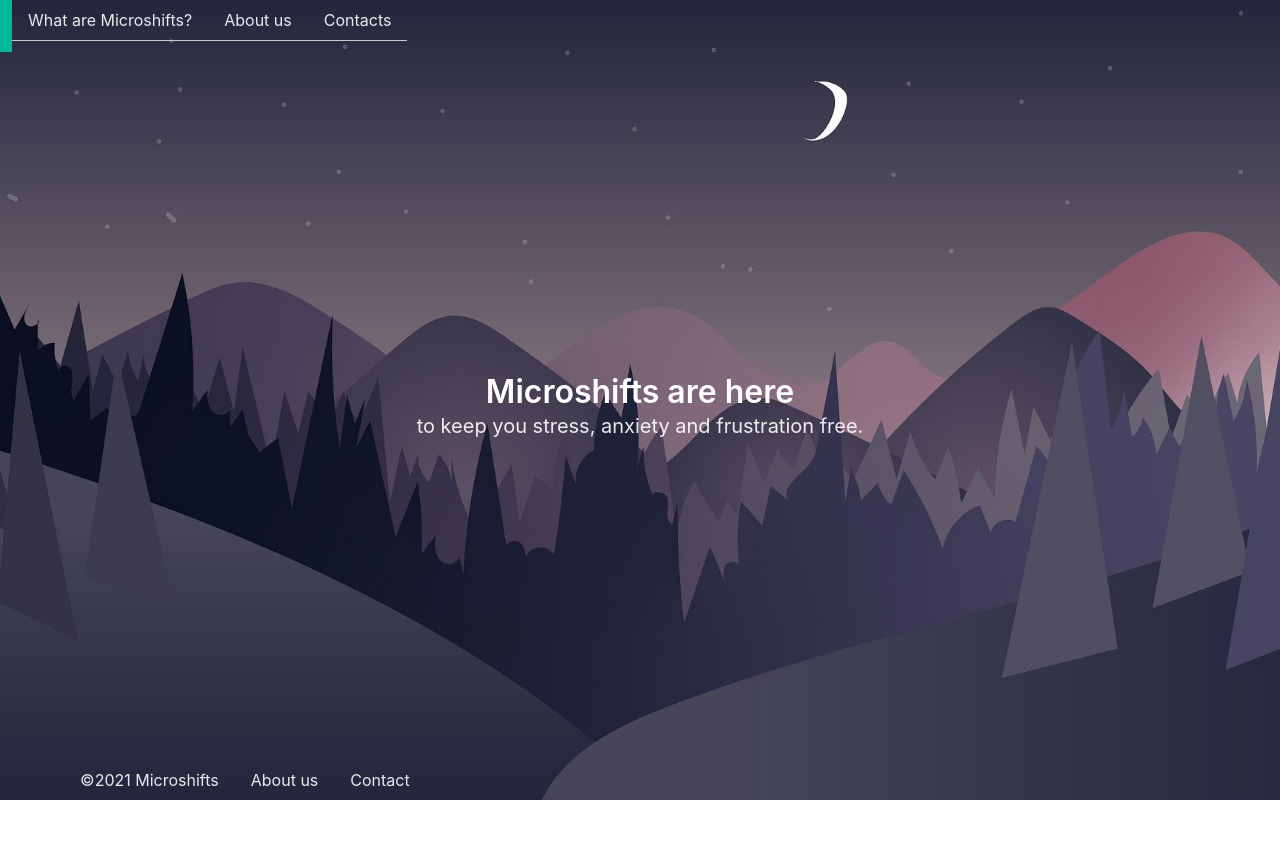
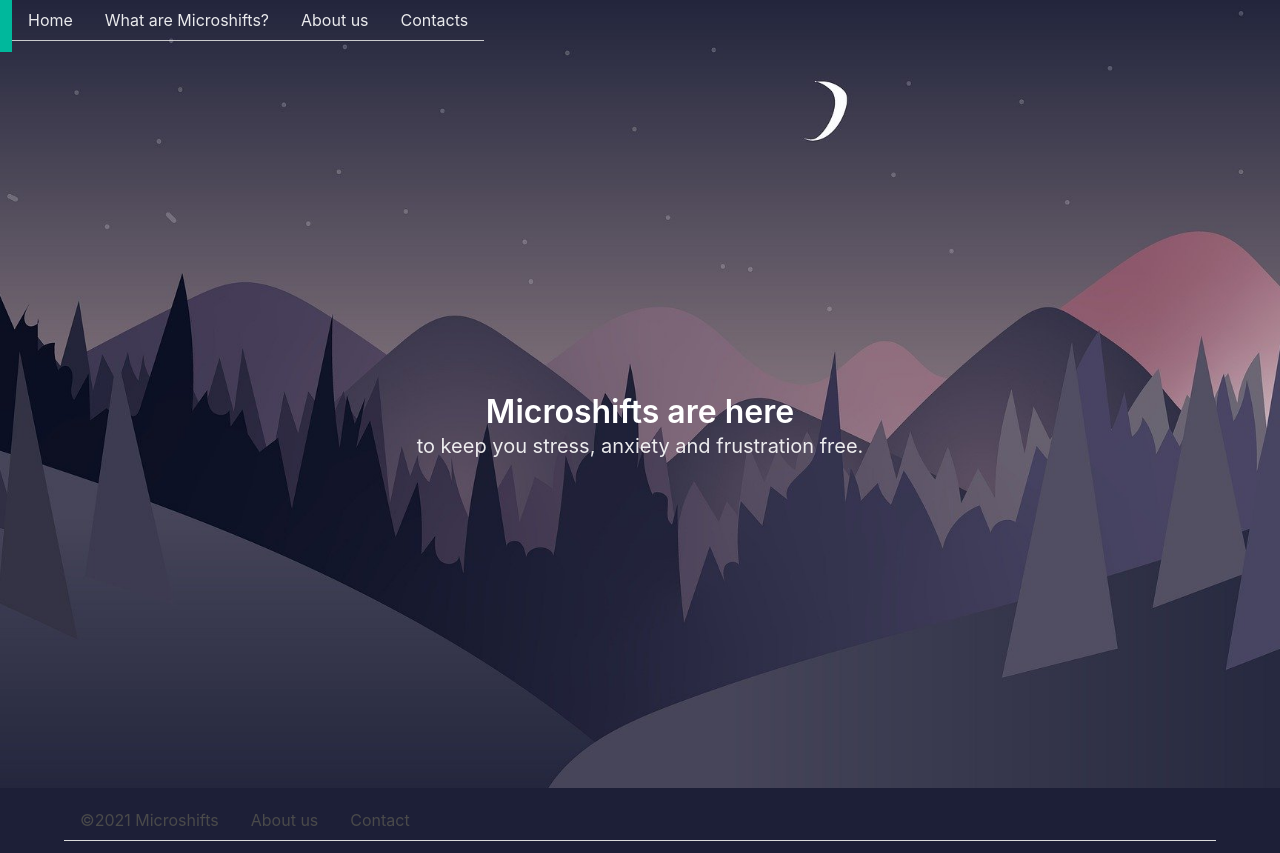
Before and after one commit to nikita6120/microshifts, a plain HTML site: page index.html in a window 1280 px wide. Before the commit the page ends 800 px from the top, so only its background shows below. Drawn offline with nearby package versions, Linux system fonts and the light colour scheme.

Commit message:
more wip

```diff
--- a/index.css
+++ b/index.css
@@ -3,3 +3,6 @@
   background-position: center;
   background-size: cover;
 }
+#microShiftsLanding .hero-foot {
+  background:#1D1F37 ;
+}
--- a/index.html
+++ b/index.html
@@ -23,11 +23,17 @@
               <!-- <span class="navbar-burger" >
                 <h1 class="title level-left is-h1">Microshifts</h1>
               </span> -->
+              <a role="button" class="navbar-burger" aria-label="menu" aria-expanded="false">
+                <span aria-hidden="true"></span>
+                <span aria-hidden="true"></span>
+                <span aria-hidden="true"></span>
+              </a>
             </div>
             <div class="navbar-menu level-right">
               <div class="navbar-end">
                 <ul class="navbar-end tabs">
                   <li class="is-active"></li>
+                  <li><a class="navbar-item">Home</a></li>
                   <li><a class="navbar-item">What are Microshifts?</a></li>
                   <li><a class="navbar-item">About us</a></li>
                   <li><a class="navbar-item">Contacts</a></li>
@@ -52,11 +58,17 @@
     </div>
 
 
+
+  </section>
+  <section>
+
+  </section>
+  <section>
   <div class="hero-foot">
-      <nav class="tabs">
+    <div class="columns ">
+    <nav class="column is-two-quarters-mobilenav tabs">
       <div class="container">
-          <ul>
-            <li class="is-active"></li>
+        <ul class="is-mobile">
           <li><a>©2021 Microshifts</a></li>
           <li><a>About us</a></li>
           <li><a>Contact</a></li>
@@ -64,6 +76,7 @@
       </div>
     </nav>
   </div>
+  </div>
 </section>
 </body>
 
```
Lines whose indentation alone changed are shown as unchanged.
